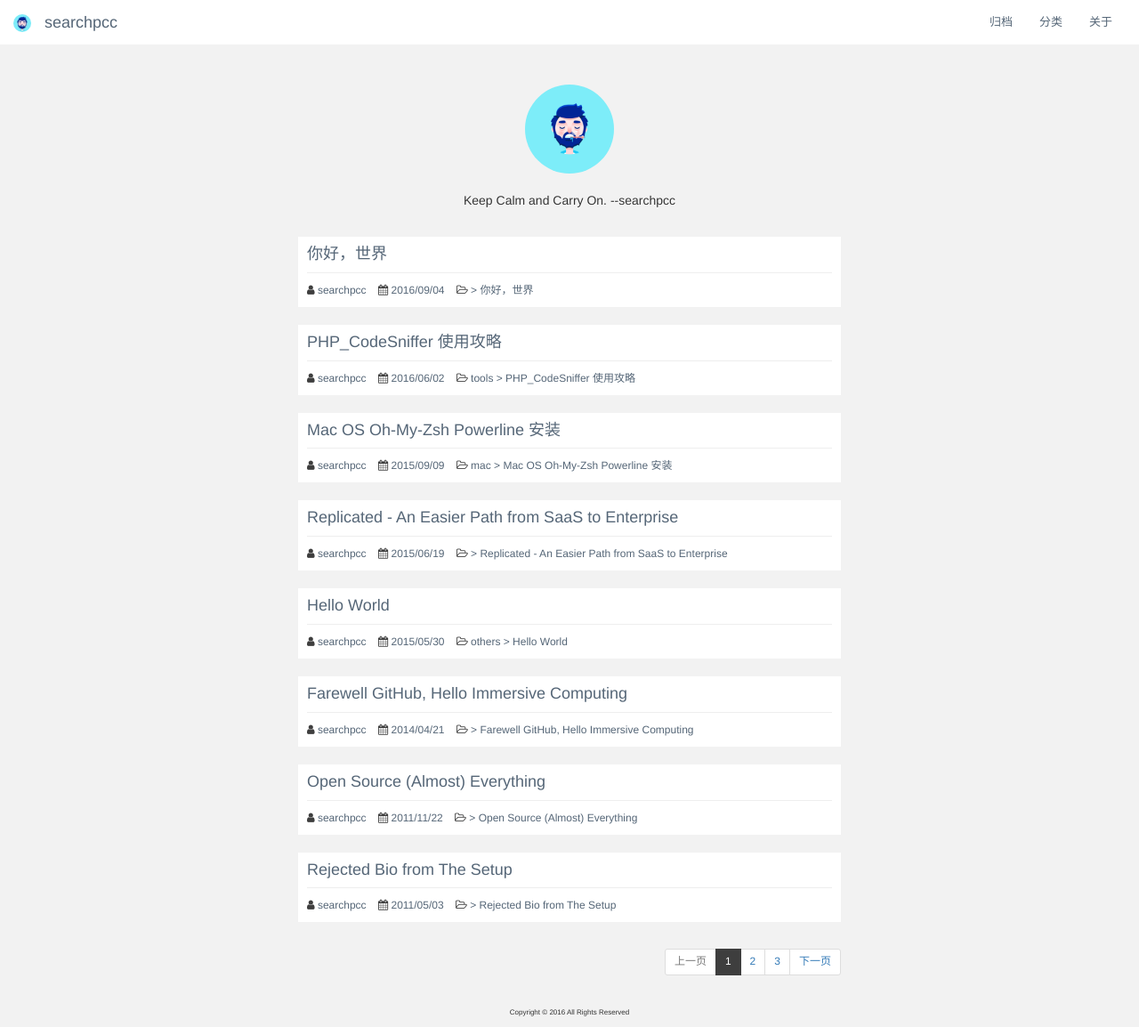
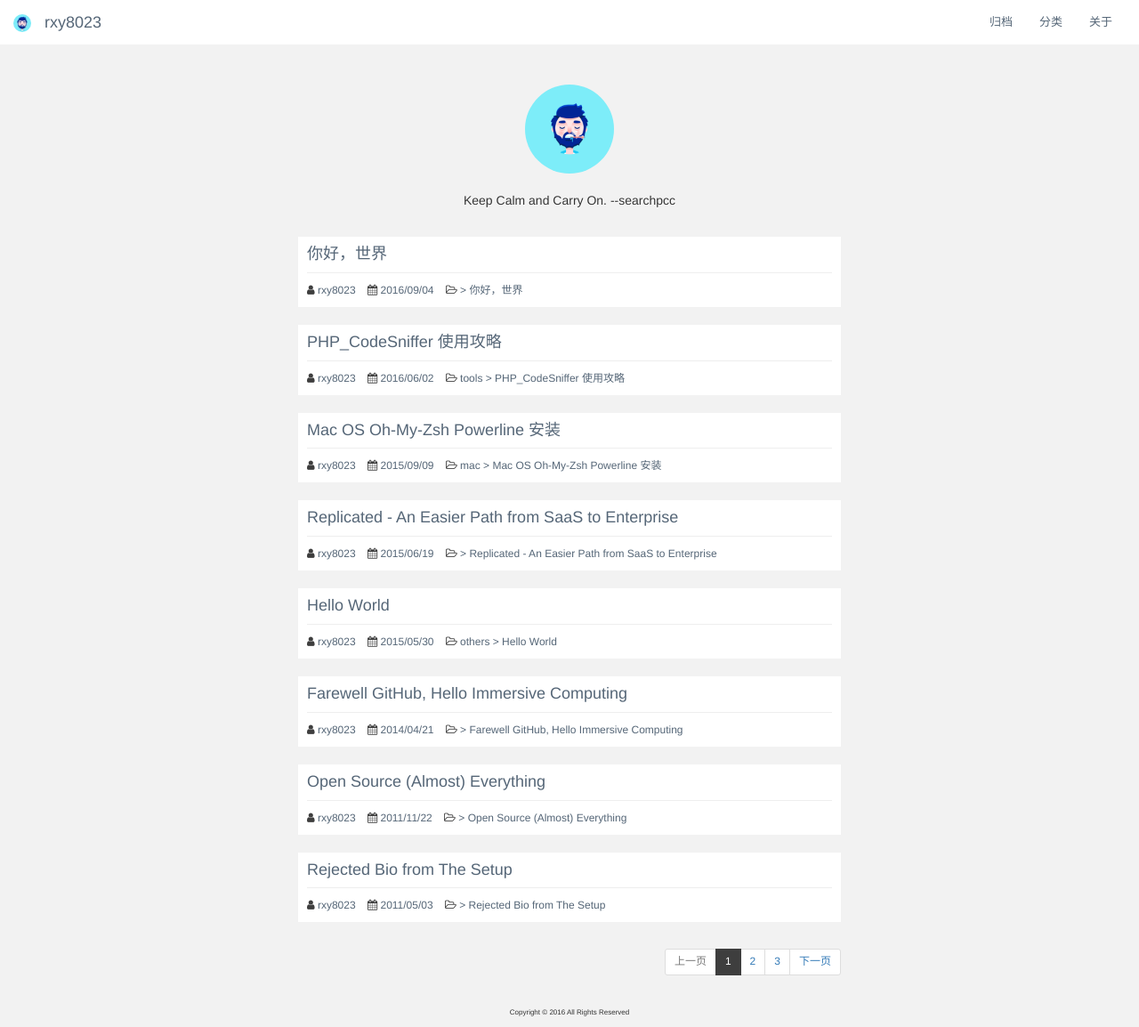
Before and after one commit to self-transition/jekyll_demo, a Jekyll site: the page built from index.html, in a window 1280 px wide and 1154 px high. Shown: the whole window at 89% size. Built offline with Jekyll 4.4.1, drawn with Linux system fonts in a browser that asks for light colours; nearby versions of some CDN libraries; library files that are not in the unit come from our copies; the list of posts is cut into pages by our own code.

Commit message:
first post

```diff
--- a/_config.yml
+++ b/_config.yml
@@ -1,5 +1,5 @@
-title: searchpcc - Keep Calm and Carry On
-home: searchpcc
+title: rxy8023 - Keep Calm and Carry On
+home: rxy8023
 paginate: 8
 email: i@kaizi.in
 production_url: http://kaizi.in
@@ -22,11 +22,11 @@ kramdown:
 # 网站描述
 description:  一个 90 后的个人网站。 IT，php，Java，Python 等等。邮箱：i@kaizi.in
 # 用户名，用来显示自己相关网络账号信息的。about.md之中。
-username: searchpcc
+username: rxy8023
 
 user:
   email: i@kaizi.in
-  github: http://github.com/searchpcc
+  github: http://github.com/rxy8023
   weibo: http://weibo.com/rxy8023
   twitter: http://twitter.com/rxy8023
   douban: http://douban.com/people/梦落_
```
